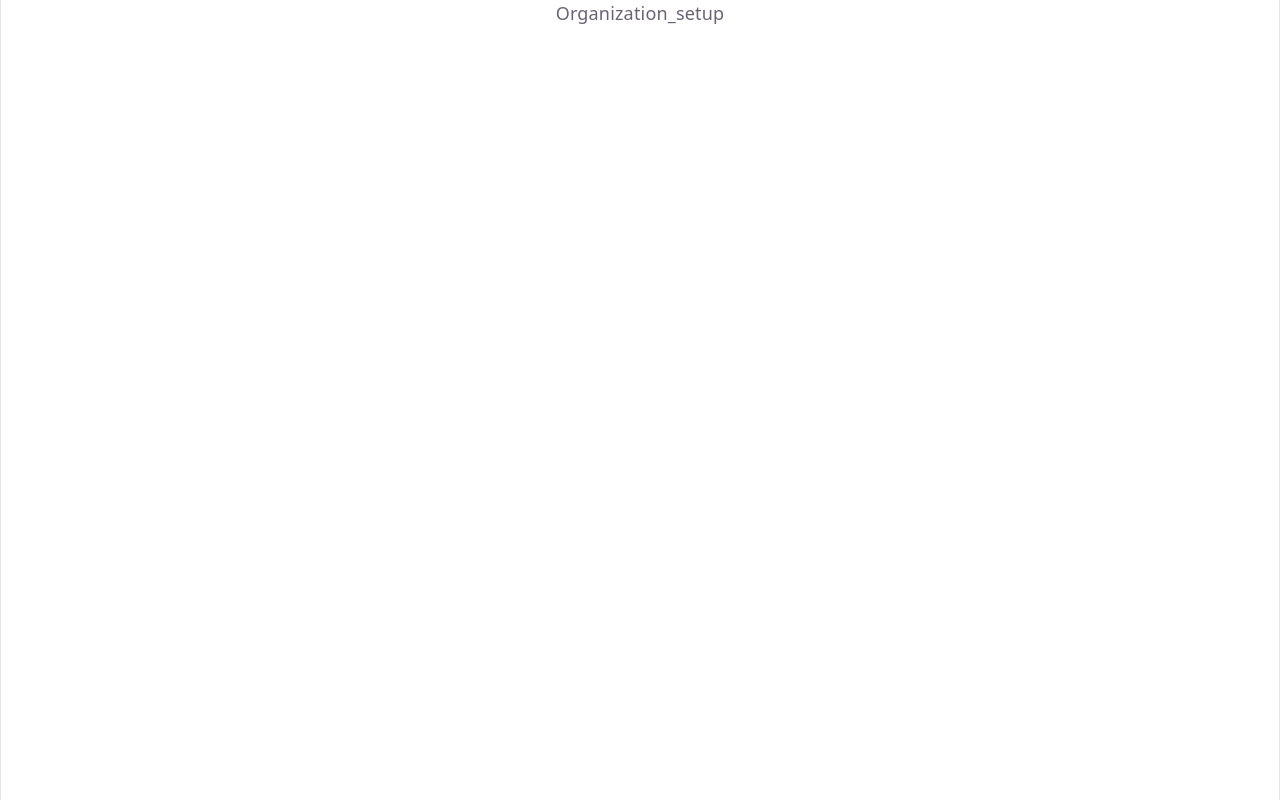
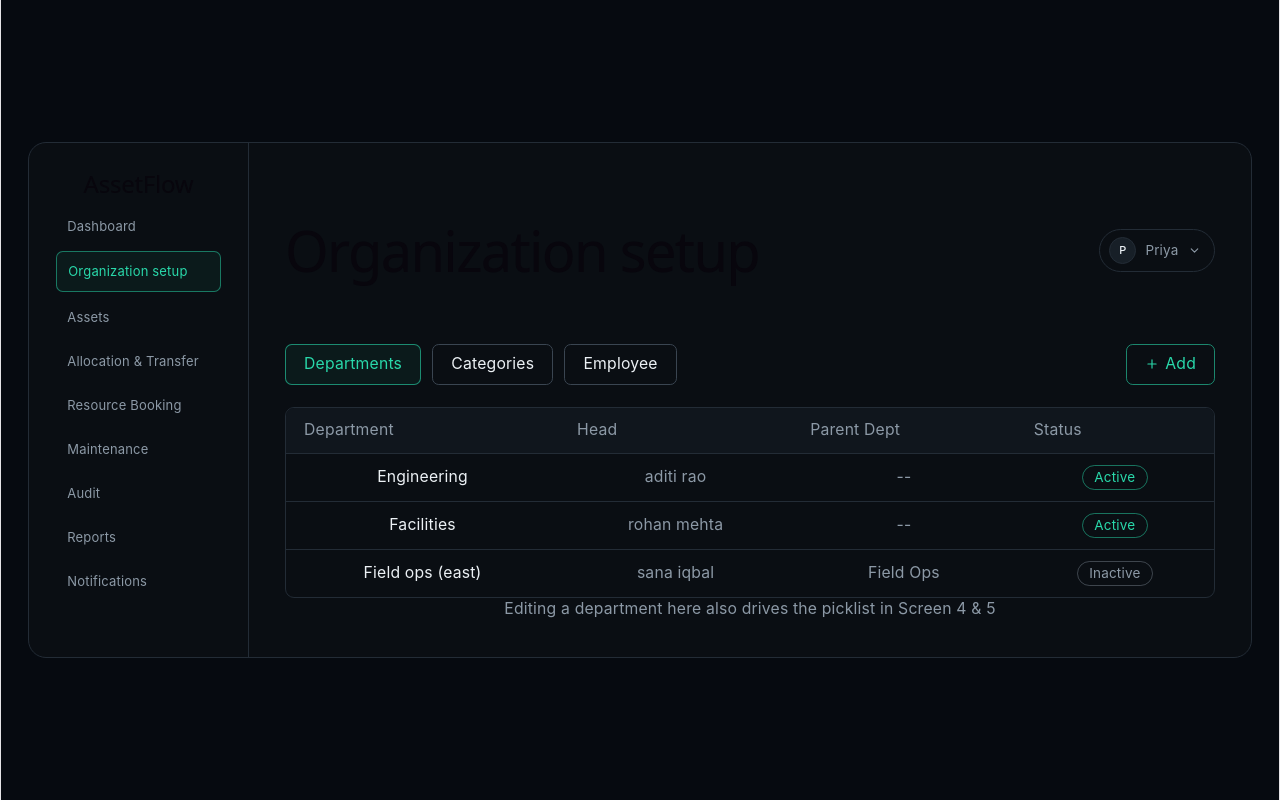
Before and after one commit to anurag435/AssetFlow, a React (Vite) app in the folder frontend/: page /organization-setup in a window 1280 px wide. Built offline with nearby package versions, Linux system fonts and the light colour scheme.

Commit message:
Organization Setup Added

```diff
--- a/frontend/src/components/Organization_setup.jsx
+++ b/frontend/src/components/Organization_setup.jsx
@@ -1,9 +1,265 @@
-import React from 'react'
+import { useState, useRef, useEffect } from "react";
+import { LogOut, ChevronDown, Plus } from "lucide-react";
 
-const Organization_setup = () => {
+const navItems = [
+  "Dashboard",
+  "Organization setup",
+  "Assets",
+  "Allocation & Transfer",
+  "Resource Booking",
+  "Maintenance",
+  "Audit",
+  "Reports",
+  "Notifications",
+];
+
+const tabs = ["Departments", "Categories", "Employee"];
+
+const departments = [
+  { name: "Engineering", head: "aditi rao", parent: "--", status: "Active" },
+  { name: "Facilities", head: "rohan mehta", parent: "--", status: "Active" },
+  { name: "Field ops (east)", head: "sana iqbal", parent: "Field Ops", status: "Inactive" },
+];
+
+const categories = [
+  { name: "Electronics", extraField: "Warranty period", assetsCount: 62 },
+  { name: "Furniture", extraField: "--", assetsCount: 41 },
+  { name: "Vehicles", extraField: "Registration expiry", assetsCount: 8 },
+];
+
+const employees = [
+  { name: "Priya Shah", email: "priya.shah@company.com", department: "IT", role: "Employee", status: "Active" },
+  { name: "Aditi Rao", email: "aditi.rao@company.com", department: "Engineering", role: "Department Head", status: "Active" },
+  { name: "Rohan Mehta", email: "rohan.mehta@company.com", department: "Facilities", role: "Asset Manager", status: "Active" },
+];
+
+export default function OrgSetupPage({ userName = "Priya", onNavigate, onLogout }) {
+  const [activeNav, setActiveNav] = useState("Organization setup");
+  const [activeTab, setActiveTab] = useState("Departments");
+
+  function goTo(item) {
+    setActiveNav(item);
+    onNavigate?.(item);
+  }
+
   return (
-    <div>Organization_setup</div>
-  )
+    <div className="min-h-screen bg-[#060a10] font-['Inter'] flex items-center justify-center p-6">
+      <div className="w-full rounded-2xl border border-[#232C36] bg-[#0A0E13] overflow-hidden flex fade-in">
+        <Sidebar active={activeNav} onSelect={goTo} />
+
+        <div className="flex-1 min-w-0 p-8">
+          <div className="flex items-center justify-between">
+            <h1 className="text-[#ECF1F5] font-['Space_Grotesk'] font-semibold text-xl">Organization setup</h1>
+            <ProfileMenu userName={userName} onLogout={onLogout} />
+          </div>
+
+          <div className="flex items-center gap-2.5 mt-5 fade-up" style={{ animationDelay: "40ms" }}>
+            {tabs.map((tab) => (
+              <TabButton key={tab} label={tab} active={tab === activeTab} onClick={() => setActiveTab(tab)} />
+            ))}
+            <button className="ml-auto flex items-center gap-1.5 h-9 px-4 rounded-md text-sm border border-[#29D8AA]/60 text-[#29D8AA] transition-all active:scale-[0.97] hover:bg-[#29D8AA]/[0.08]">
+              <Plus size={14} />
+              Add
+            </button>
+          </div>
+
+          <div className="mt-5 fade-up" style={{ animationDelay: "90ms" }}>
+            {activeTab === "Departments" && <DepartmentsTable />}
+            {activeTab === "Categories" && <CategoriesTable />}
+            {activeTab === "Employee" && <EmployeeTable />}
+          </div>
+
+          <p className="text-sm text-[#8C99A6] mt-6 fade-up" style={{ animationDelay: "140ms" }}>
+            {activeTab === "Departments" && "Editing a department here also drives the picklist in Screen 4 & 5"}
+            {activeTab === "Categories" && "Category fields shown here also drive the Register Asset form in Screen 4"}
+            {activeTab === "Employee" && "Promoting an employee here is the only place Department Head / Asset Manager roles are assigned"}
+          </p>
+        </div>
+      </div>
+
+      <style>{`
+        @keyframes fadeIn { from { opacity: 0; transform: translateY(10px); } to { opacity: 1; transform: translateY(0); } }
+        .fade-in { animation: fadeIn .4s ease both; }
+        @keyframes fadeUp { from { opacity: 0; transform: translateY(6px); } to { opacity: 1; transform: translateY(0); } }
+        .fade-up { animation: fadeUp .4s cubic-bezier(0.16, 1, 0.3, 1) both; }
+        @keyframes menuIn { from { opacity: 0; transform: translateY(-4px) scale(.98); } to { opacity: 1; transform: translateY(0) scale(1); } }
+        .menu-in { animation: menuIn .15s ease both; transform-origin: top right; }
+      `}</style>
+    </div>
+  );
 }
 
-export default Organization_setup
+function Sidebar({ active, onSelect }) {
+  return (
+    <aside className="w-[220px] shrink-0 border-r border-[#232C36] p-6">
+      <h2 className="text-[#ECF1F5] font-['Space_Grotesk'] font-bold text-lg mb-6">AssetFlow</h2>
+
+      <nav className="space-y-1">
+        {navItems.map((item) => {
+          const isActive = item === active;
+          return (
+            <button
+              key={item}
+              onClick={() => onSelect(item)}
+              className={`w-full text-left px-2.5 py-1.5 rounded-md text-[13px] transition-colors ${
+                isActive
+                  ? "border border-[#29D8AA]/50 text-[#29D8AA] bg-[#29D8AA]/[0.06]"
+                  : "text-[#8C99A6] hover:text-[#ECF1F5] hover:bg-[#10161D]"
+              }`}
+            >
+              {item}
+            </button>
+          );
+        })}
+      </nav>
+    </aside>
+  );
+}
+
+function ProfileMenu({ userName, onLogout }) {
+  const [open, setOpen] = useState(false);
+  const menuRef = useRef(null);
+
+  useEffect(() => {
+    function handleClickOutside(e) {
+      if (menuRef.current && !menuRef.current.contains(e.target)) setOpen(false);
+    }
+    document.addEventListener("mousedown", handleClickOutside);
+    return () => document.removeEventListener("mousedown", handleClickOutside);
+  }, []);
+
+  function handleLogout() {
+    setOpen(false);
+    onLogout?.();
+  }
+
+  return (
+    <div className="relative" ref={menuRef}>
+      <button
+        onClick={() => setOpen((v) => !v)}
+        className="flex items-center gap-2 pl-2 pr-3 py-1.5 rounded-full border border-[#232C36] transition-colors hover:border-[#4C9FFE]/50 hover:bg-[#10161D]"
+      >
+        <span className="w-6 h-6 rounded-full bg-[#171F27] border border-[#232C36] flex items-center justify-center text-[11px] text-[#ECF1F5] font-medium">
+          {userName.charAt(0)}
+        </span>
+        <span className="text-xs text-[#8C99A6]">{userName}</span>
+        <ChevronDown size={13} className={`text-[#8C99A6] transition-transform ${open ? "rotate-180" : ""}`} />
+      </button>
+
+      {open && (
+        <div className="menu-in absolute right-0 mt-2 w-44 rounded-lg border border-[#232C36] bg-[#10161D] shadow-lg shadow-black/40 overflow-hidden z-10">
+          <div className="px-3.5 py-2.5 border-b border-[#232C36]">
+            <p className="text-sm text-[#ECF1F5] font-medium truncate">{userName}</p>
+            <p className="text-xs text-[#8C99A6] mt-0.5">Admin</p>
+          </div>
+          <button
+            onClick={handleLogout}
+            className="w-full flex items-center gap-2 px-3.5 py-2.5 text-sm text-[#F0555F] hover:bg-[#F0555F]/[0.08] transition-colors"
+          >
+            <LogOut size={14} />
+            Log out
+          </button>
+        </div>
+      )}
+    </div>
+  );
+}
+
+function TabButton({ label, active, onClick }) {
+  return (
+    <button
+      onClick={onClick}
+      className={`h-9 px-4 rounded-md text-sm transition-all active:scale-[0.97] border ${
+        active
+          ? "border-[#29D8AA]/60 text-[#29D8AA] bg-[#29D8AA]/[0.06]"
+          : "border-[#3A4551] text-[#ECF1F5] hover:bg-[#171F27]"
+      }`}
+    >
+      {label}
+    </button>
+  );
+}
+
+function StatusBadge({ status }) {
+  const isActive = status === "Active";
+  return (
+    <span
+      className={`inline-block px-2.5 py-0.5 rounded-full text-xs border ${
+        isActive ? "border-[#29D8AA]/50 text-[#29D8AA]" : "border-[#8C99A6]/40 text-[#8C99A6]"
+      }`}
+    >
+      {status}
+    </span>
+  );
+}
+
+function TableShell({ head, rows }) {
+  return (
+    <div className="rounded-lg border border-[#232C36] overflow-hidden">
+      <table className="w-full text-sm">
+        <thead>
+          <tr className="border-b border-[#232C36] bg-[#10161D]">
+            {head.map((col) => (
+              <th key={col} className="text-left text-[#8C99A6] font-normal px-4 py-2.5">
+                {col}
+              </th>
+            ))}
+          </tr>
+        </thead>
+        <tbody className="divide-y divide-[#232C36]">{rows}</tbody>
+      </table>
+    </div>
+  );
+}
+
+function DepartmentsTable() {
+  return (
+    <TableShell
+      head={["Department", "Head", "Parent Dept", "Status"]}
+      rows={departments.map((d) => (
+        <tr key={d.name} className="transition-colors hover:bg-[#10161D]">
+          <td className="px-4 py-2.5 text-[#ECF1F5]">{d.name}</td>
+          <td className="px-4 py-2.5 text-[#8C99A6]">{d.head}</td>
+          <td className="px-4 py-2.5 text-[#8C99A6]">{d.parent}</td>
+          <td className="px-4 py-2.5">
+            <StatusBadge status={d.status} />
+          </td>
+        </tr>
+      ))}
+    />
+  );
+}
+
+function CategoriesTable() {
+  return (
+    <TableShell
+      head={["Category", "Optional field", "Assets"]}
+      rows={categories.map((c) => (
+        <tr key={c.name} className="transition-colors hover:bg-[#10161D]">
+          <td className="px-4 py-2.5 text-[#ECF1F5]">{c.name}</td>
+          <td className="px-4 py-2.5 text-[#8C99A6]">{c.extraField}</td>
+          <td className="px-4 py-2.5 text-[#8C99A6]">{c.assetsCount}</td>
+        </tr>
+      ))}
+    />
+  );
+}
+
+function EmployeeTable() {
+  return (
+    <TableShell
+      head={["Name", "Email", "Department", "Role", "Status"]}
+      rows={employees.map((e) => (
+        <tr key={e.email} className="transition-colors hover:bg-[#10161D]">
+          <td className="px-4 py-2.5 text-[#ECF1F5]">{e.name}</td>
+          <td className="px-4 py-2.5 text-[#8C99A6]">{e.email}</td>
+          <td className="px-4 py-2.5 text-[#8C99A6]">{e.department}</td>
+          <td className="px-4 py-2.5 text-[#8C99A6]">{e.role}</td>
+          <td className="px-4 py-2.5">
+            <StatusBadge status={e.status} />
+          </td>
+        </tr>
+      ))}
+    />
+  );
+}
```
